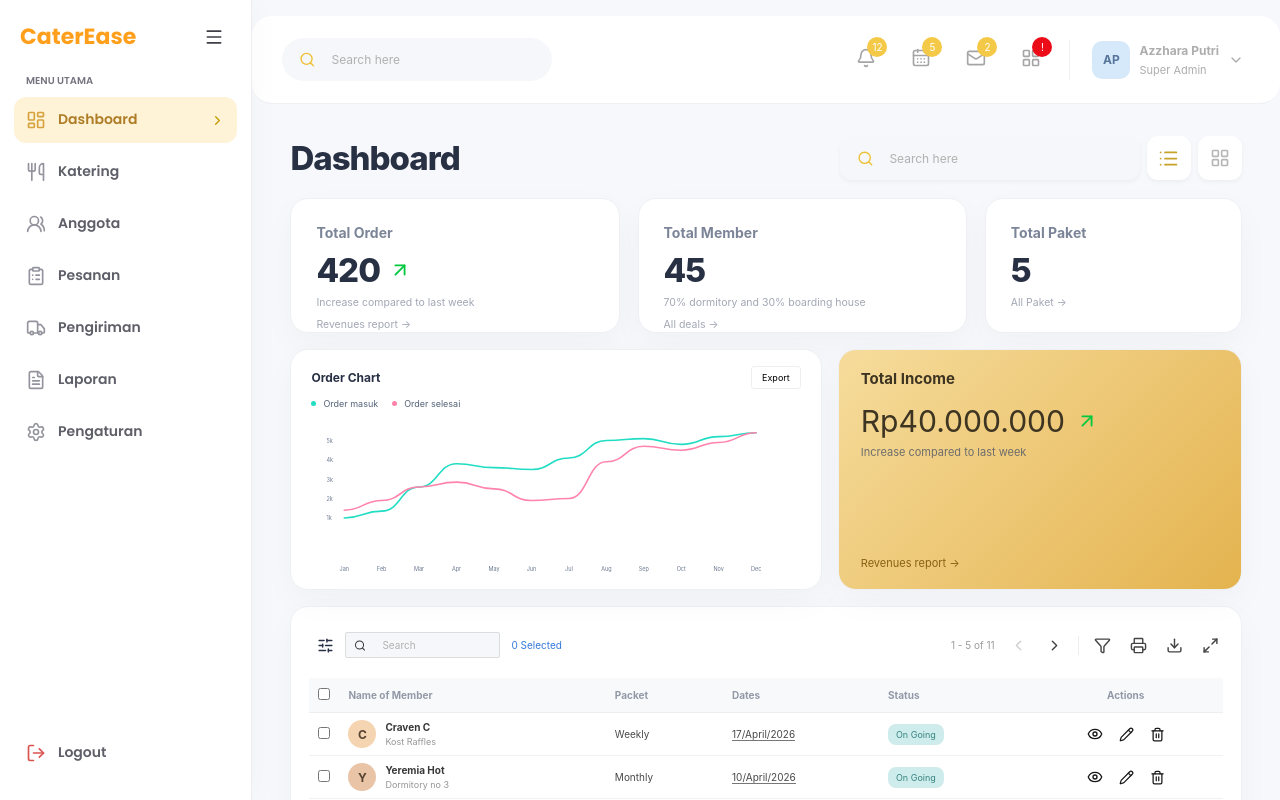
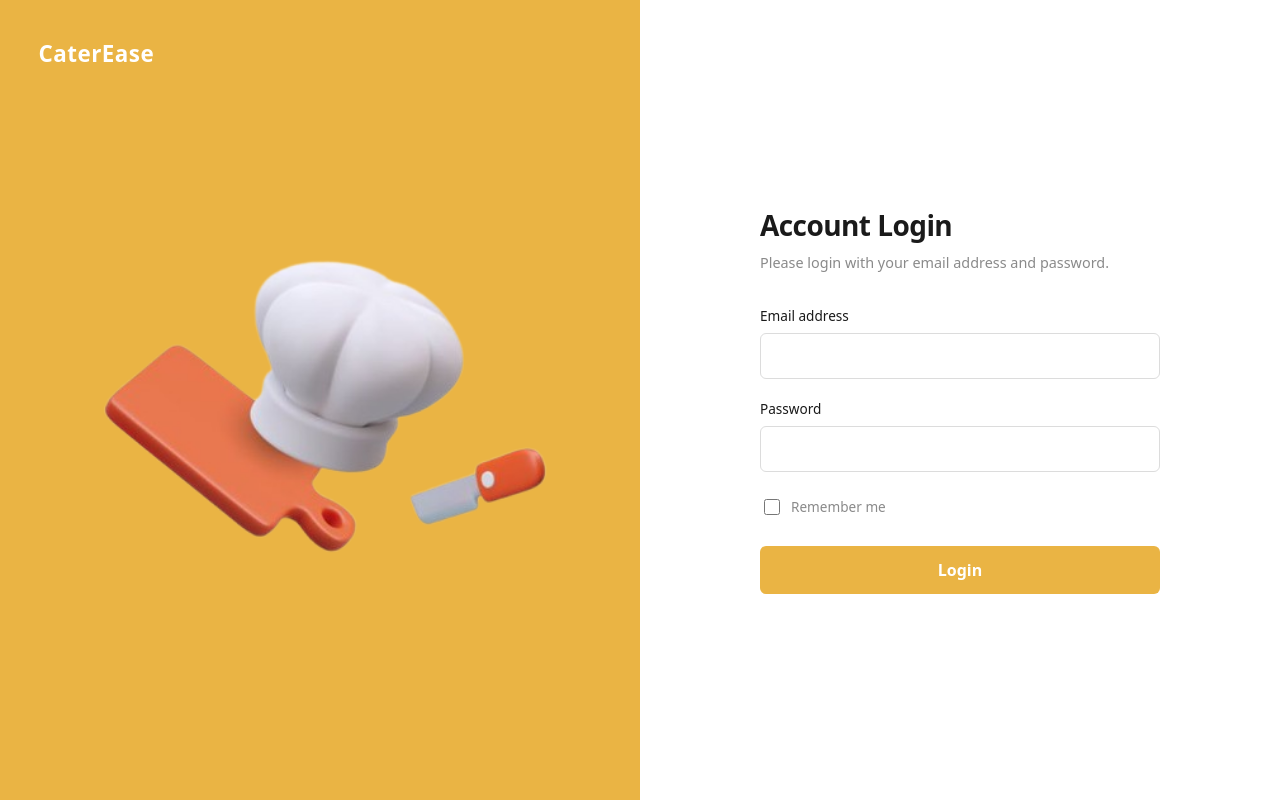
Before and after one commit to Pratama-Raka/CaterEase, a React (Vite) app: page /login in a window 1280 px wide. Before the commit this address led to /dashboard. Shown: the top 800 px of the page. Built offline with nearby package versions, Linux system fonts and the light colour scheme.

Commit message:
add login page and adjust sidebar to sticky

```diff
--- a/src/App.css
+++ b/src/App.css
@@ -1,22 +1,55 @@
 .app {
   display: flex;
-  min-height: 100svh;
   width: 100%;
+  min-height: 100vh;
+  height: 100vh;
+  overflow: hidden;
   background: var(--page-bg, #f7f7fa);
+}
+
+.app-auth {
+  background: #e9dab0;
+  min-height: 100vh;
+  height: 100vh;
 }
 
 .app-main {
   flex: 1;
   min-width: 0;
-  min-height: 100svh;
+  min-height: 100vh;
+  height: 100vh;
+  overflow-y: auto;
+  transition: margin-left 0.2s ease;
+}
+
+.auth-main {
+  display: flex;
+  align-items: stretch;
+  justify-content: stretch;
+  min-height: 100vh;
+  height: 100vh;
+  padding: 0;
+  margin-left: 0;
 }
 
 @media (max-width: 768px) {
   .app {
     flex-direction: column;
+    height: auto;
+    min-height: 100vh;
+    overflow: visible;
   }
 
   .app-main {
     min-height: 0;
+    height: auto;
+    margin-left: 0;
+    overflow: visible;
+  }
+
+  .auth-main {
+    height: auto;
+    min-height: 100vh;
+    padding: 0;
   }
 }
--- a/src/App.jsx
+++ b/src/App.jsx
@@ -1,4 +1,4 @@
-import { Navigate, Route, Routes } from "react-router-dom";
+import { Navigate, Route, Routes, useLocation } from "react-router-dom";
 import Sidebar from "./components/Sidebar";
 import PaketCatering from "./pages/PaketCatering";
 import SettingsPage from "./pages/SettingsPage";
@@ -6,17 +6,21 @@ import Dashboard from "./pages/Dashboard";
 import Pesanan from "./pages/Pesanan";
 import Pengiriman from "./pages/Pengiriman";
 import Anggota from "./pages/anggota";
+import LoginPage from "./pages/LoginPage";
 import "./theme.css";
 import "./App.css";
 
 function App() {
+  const location = useLocation();
+  const isLoginPage = location.pathname === "/login";
+
   return (
-    <div className="app">
-      <Sidebar />
+    <div className={`app ${isLoginPage ? "app-auth" : ""}`}>
+      {!isLoginPage && <Sidebar />}
 
-      <main className="app-main" aria-label="Konten dashboard">
+      <main className={`app-main ${isLoginPage ? "auth-main" : ""}`} aria-label="Konten dashboard">
         <Routes>
-          <Route path="/" element={<Navigate to="/dashboard" replace />} />
+          <Route path="/login" element={<LoginPage />} />
           <Route path="/dashboard" element={<Dashboard />} />
           <Route path="/katering" element={<PaketCatering />} />
           <Route path="/anggota" element={<Anggota />} />
@@ -24,7 +28,7 @@ function App() {
           <Route path="/laporan" element={null} />
           <Route path="/pengaturan" element={<SettingsPage />} />
           <Route path="/pengiriman" element={<Pengiriman />} />
-          <Route path="*" element={<Navigate to="/dashboard" replace />} />
+          <Route path="*" element={<Navigate to="/login" replace />} />
         </Routes>
       </main>
     </div>
--- a/src/components/Sidebar.css
+++ b/src/components/Sidebar.css
@@ -9,12 +9,13 @@
 
   position: sticky;
   top: 0;
-  align-self: flex-start;
+  align-self: stretch;
   display: flex;
-  flex: 0 0 auto;
+  flex: 0 0 252px;
   flex-direction: column;
   width: 252px;
-  height: 100svh;
+  height: 100vh;
+  max-height: 100vh;
   padding: 18px 14px 24px;
   overflow-x: hidden;
   overflow-y: auto;
@@ -22,6 +23,7 @@
   border-right: 1px solid var(--line);
   transition:
     width 0.2s ease,
+    flex-basis 0.2s ease,
     padding 0.2s ease;
 }
 
@@ -183,6 +185,7 @@
 
 .navbar-collapsed {
   width: 84px;
+  flex-basis: 84px;
   padding-right: 10px;
   padding-left: 10px;
 }
--- a/src/components/Sidebar.jsx
+++ b/src/components/Sidebar.jsx
@@ -27,8 +27,8 @@ function Sidebar() {
     { id: "pengaturan", label: "Pengaturan", icon: Settings },
   ];
 
-  const [isMobile, setIsMobile] = useState(() =>
-    window.matchMedia("(max-width: 768px)").matches,
+  const [isMobile, setIsMobile] = useState(
+    () => window.matchMedia("(max-width: 768px)").matches,
   );
 
   const [isCollapsed, setIsCollapsed] = useState(
@@ -58,7 +58,7 @@ function Sidebar() {
 
   function handleLogout() {
     setShowLogout(false);
-    navigate("/dashboard");
+    navigate("/login");
   }
 
   return (
--- /dev/null
+++ b/src/pages/LoginPage.css
@@ -0,0 +1,190 @@
+:root {
+  --primary-yellow: #eab444;
+  --text-main: #1a1a1a;
+  --text-muted: #8a8a8a;
+  --bg-input: #ffffff;
+  --border-input: #dcdcdc;
+}
+
+/* Memaksa override bawaan React/Vite jika file index.css lupa dihapus */
+body, html, #root {
+  margin: 0 !important;
+  padding: 0 !important;
+  width: 100% !important;
+  height: 100vh !important;
+  max-width: none !important;
+  box-sizing: border-box;
+}
+
+/* Main Container: Fullscreen Grid */
+.login-page {
+  display: grid;
+  grid-template-columns: 1fr 1fr;
+  width: 100%;
+  min-height: 100vh;
+  height: 100vh;
+  margin: 0;
+  padding: 0;
+  background: #ffffff;
+  font-family: system-ui, -apple-system, sans-serif;
+  box-sizing: border-box;
+}
+
+/* Left Panel: Visual */
+.login-visual {
+  background-color: var(--primary-yellow);
+  padding: clamp(20px, 3vw, 40px);
+  display: flex;
+  flex-direction: column;
+  position: relative;
+  overflow: hidden;
+}
+
+.brand-mark {
+  color: #ffffff;
+  font-size: 1.4rem;
+  font-weight: 700;
+  letter-spacing: 0.5px;
+  z-index: 2;
+}
+
+.login-graphic {
+  flex: 1;
+  width: 100%;
+  margin-top: 20px;
+  background-repeat: no-repeat;
+  background-size: 100%;
+  background-position: center;
+}
+
+/* Right Panel: Form */
+.login-form-panel {
+  display: flex;
+  flex-direction: column;
+  justify-content: center;
+  padding: clamp(32px, 5vw, 60px) clamp(24px, 5vw, 80px);
+  background: #ffffff;
+}
+
+.login-form-content {
+  max-width: 400px;
+  width: 100%;
+  margin: 0 auto;
+}
+
+.login-form-content h1 {
+  margin: 0 0 8px;
+  font-size: 1.75rem;
+  font-weight: 700;
+  color: var(--text-main);
+  letter-spacing: -0.02em;
+}
+
+.login-form-content p {
+  margin: 0 0 32px;
+  color: var(--text-muted);
+  font-size: 0.9rem;
+  line-height: 1.5;
+}
+
+.field-label {
+  display: flex;
+  flex-direction: column;
+  gap: 8px;
+  margin-bottom: 20px;
+}
+
+.field-label span {
+  color: var(--text-main);
+  font-size: 0.85rem;
+  font-weight: 500;
+}
+
+.field-label input {
+  width: 100%;
+  height: 46px;
+  border: 1px solid var(--border-input);
+  border-radius: 6px;
+  background: var(--bg-input);
+  padding: 0 16px;
+  font-size: 0.95rem;
+  color: var(--text-main);
+  outline: none;
+  transition: border-color 0.2s ease;
+  box-sizing: border-box;
+}
+
+.field-label input:focus {
+  border-color: var(--primary-yellow);
+}
+
+.remember-row {
+  display: inline-flex;
+  align-items: center;
+  gap: 8px;
+  margin: 4px 0 28px;
+  color: var(--text-muted);
+  font-size: 0.85rem;
+  cursor: pointer;
+}
+
+.remember-row input {
+  width: 16px;
+  height: 16px;
+  accent-color: var(--primary-yellow);
+  cursor: pointer;
+}
+
+.primary-button {
+  width: 100%;
+  border: none;
+  border-radius: 6px;
+  min-height: 48px;
+  background: var(--primary-yellow);
+  color: #ffffff;
+  font-size: 1rem;
+  font-weight: 600;
+  cursor: pointer;
+  transition: opacity 0.2s ease;
+}
+
+.primary-button:hover {
+  opacity: 0.9;
+}
+
+.signup-text {
+  margin-top: 24px;
+  text-align: center;
+  font-size: 0.85rem;
+  color: var(--text-muted);
+}
+
+.signup-text a {
+  color: var(--primary-yellow);
+  text-decoration: none;
+  font-weight: 600;
+  margin-left: 4px;
+}
+
+.signup-text a:hover {
+  text-decoration: underline;
+}
+
+/* Mobile Responsiveness */
+@media (max-width: 900px) {
+  .login-page {
+    grid-template-columns: 1fr;
+    height: auto;
+    min-height: 100vh;
+    padding: 0;
+  }
+
+  .login-visual {
+    min-height: 260px;
+    padding: 20px 20px 0;
+  }
+
+  .login-form-panel {
+    padding: 28px 20px 32px;
+  }
+}
--- /dev/null
+++ b/src/pages/LoginPage.jsx
@@ -0,0 +1,55 @@
+import { useNavigate } from "react-router-dom";
+import stockPhoto from "../assets/login-stock.png";
+import "./LoginPage.css";
+
+function LoginPage() {
+  const navigate = useNavigate();
+  const handleLogin = (e) => {
+    e.preventDefault();
+    navigate("/dashboard");
+  };
+
+  return (
+    <main className="login-page">
+      <section className="login-visual">
+        <div className="brand-mark">CaterEase</div>
+        <div
+          className="login-graphic"
+          style={{ backgroundImage: `url(${stockPhoto})` }}
+          role="img"
+          aria-label="3D illustration of chef hat and cooking tools"
+        />
+      </section>
+
+      <section className="login-form-panel">
+        <div className="login-form-content">
+          <h1>Account Login</h1>
+          <p>Please login with your email address and password.</p>
+
+          <form onSubmit={handleLogin}>
+            <label className="field-label" htmlFor="email">
+              <span>Email address</span>
+              <input id="email" type="email" required />
+            </label>
+
+            <label className="field-label" htmlFor="password">
+              <span>Password</span>
+              <input id="password" type="password" required />
+            </label>
+
+            <label className="remember-row" htmlFor="remember-me">
+              <input id="remember-me" type="checkbox" />
+              <span>Remember me</span>
+            </label>
+
+            <button type="submit" className="primary-button">
+              Login
+            </button>
+          </form>
+        </div>
+      </section>
+    </main>
+  );
+}
+
+export default LoginPage;
--- a/src/pages/SettingsPage.css
+++ b/src/pages/SettingsPage.css
@@ -126,9 +126,6 @@
   border-radius: 5px;
   background: #fff4c2;
   color: #765900;
-  transition:
-    background-color 0.16s ease,
-    color 0.16s ease;
 }
 
 .profile-edit:hover {
```
Also changed, not shown: src/assets/login-stock.png (added).
